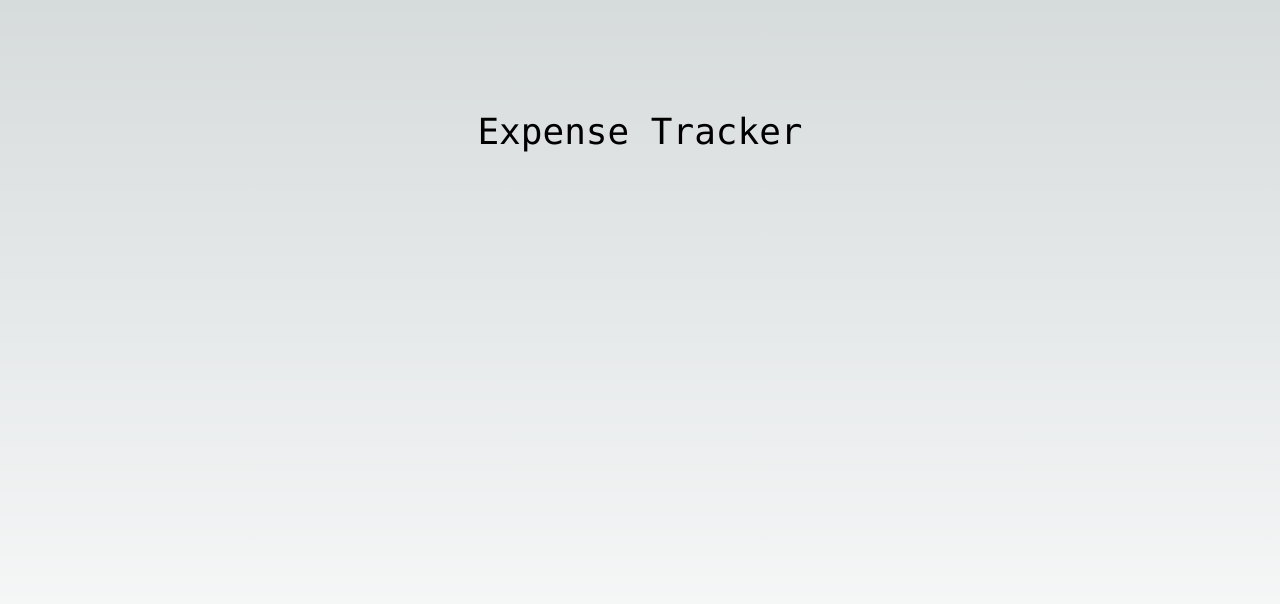
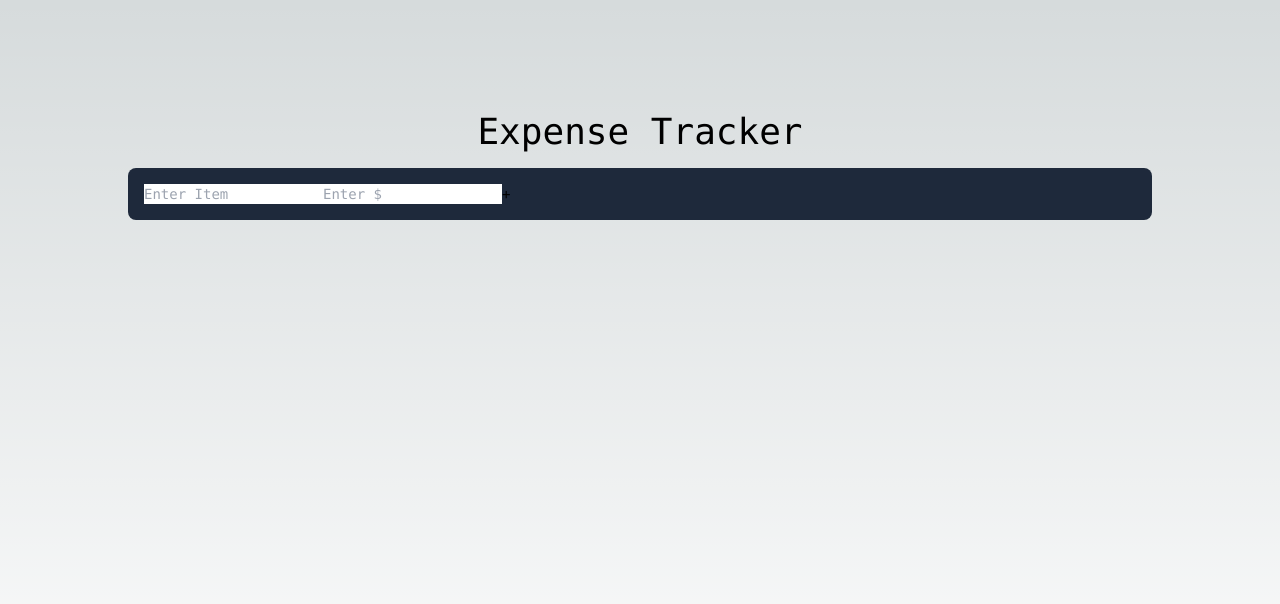
Before and after one commit to danielAwale/finance-tracker-nextjs, a Next.js app: page / in a window 1280 px wide. Shown: the top 604 px of the page. Built offline with nearby package versions, Linux system fonts and the light colour scheme.

Commit message:
contain the formand add styling to div

```diff
--- a/app/page.js
+++ b/app/page.js
@@ -5,6 +5,13 @@ export default function Home() {
     <main className="flex min-h-screen flex-col items-center justify-between sm:p-24 p-4">
       <div className="z-10 w-full max-w-5xl items-center justify-between font-mono text-sm">
         <h1 className='text-4xl p-4 text-center'>Expense Tracker</h1>
+        <div className='bg-slate-800 p-4 rounded-lg'>
+          <form>
+            <input type="text" placeholder='Enter Item' />
+            <input type="number" placeholder='Enter $' />
+            <button type='submit'>+</button>
+          </form>
+        </div>
       </div>
     </main>
   )
```
